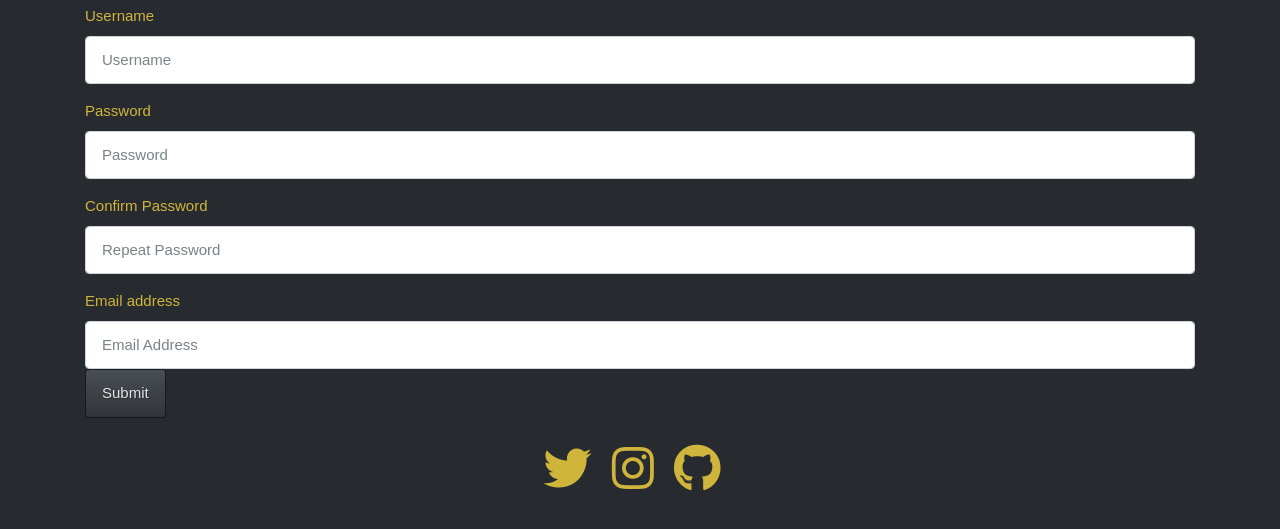
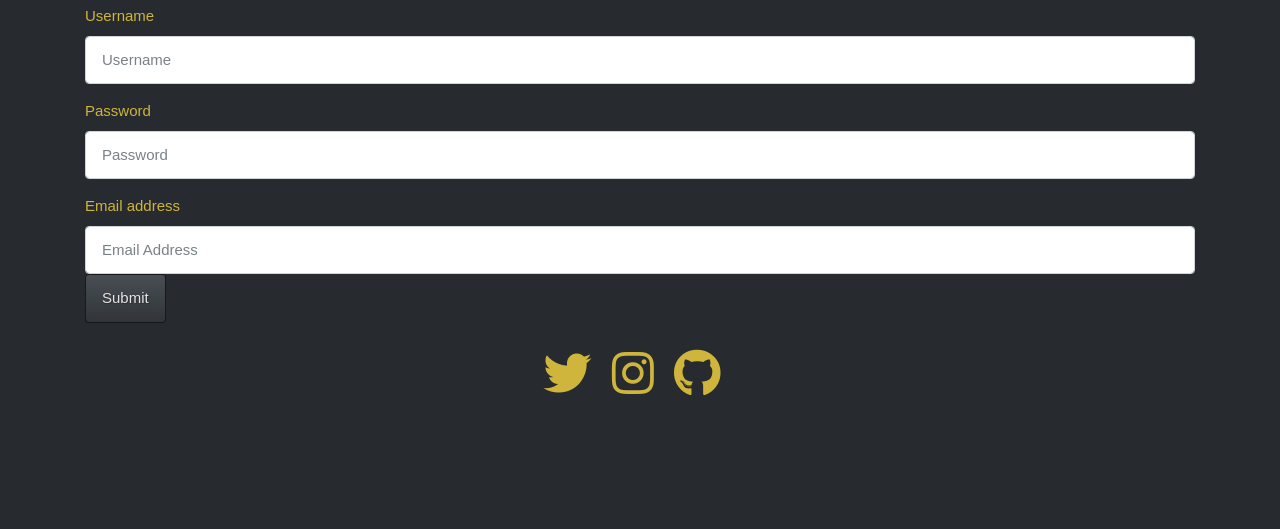
Before and after one commit to D0nni387/The-DND-Campfire, a Flask app: page /register in a window 1280 px wide. Shown: the part 246-775 px from the top of the page. Run offline with Flask 2, Linux system fonts and the light colour scheme; some libraries are stand-ins or nearby versions; some web fonts are replaced.

Commit message:
removed confirm password

```diff
--- a/templates/components/register-form.html
+++ b/templates/components/register-form.html
@@ -4,24 +4,20 @@
 
     <div class="form-group">
         <label for="username">Username</label>
-        <input type="text" class="form-control" id="username" name="username" placeholder="Username">
+        <input type="text" class="form-control" id="username" name="username" placeholder="Username" required>
     </div>
 
     <div class="form-group">
         <label for="password">Password</label>
-        <input type="password" class="form-control" id="password" name="password" placeholder="Password">
+        <input type="password" class="form-control" id="password" name="password" placeholder="Password" required>
     </div>
 
 
-    <div class="form-group">
-        <label for="passwordRepeat">Confirm Password</label>
-        <input type="password" class="form-control" id="passwordRepeat" placeholder="Repeat Password">
-    </div>
 
     <div class="form-group">
         <label for="emailaddress">Email address</label>
         <input type="email" class="form-control" id="emailaddress" name="email" aria-describedby="emailHelp"
-            placeholder="Email Address">
+            placeholder="Email Address" required>
         <button type="submit" class="btn btn-primary">Submit</button>
 </form>
 
```
